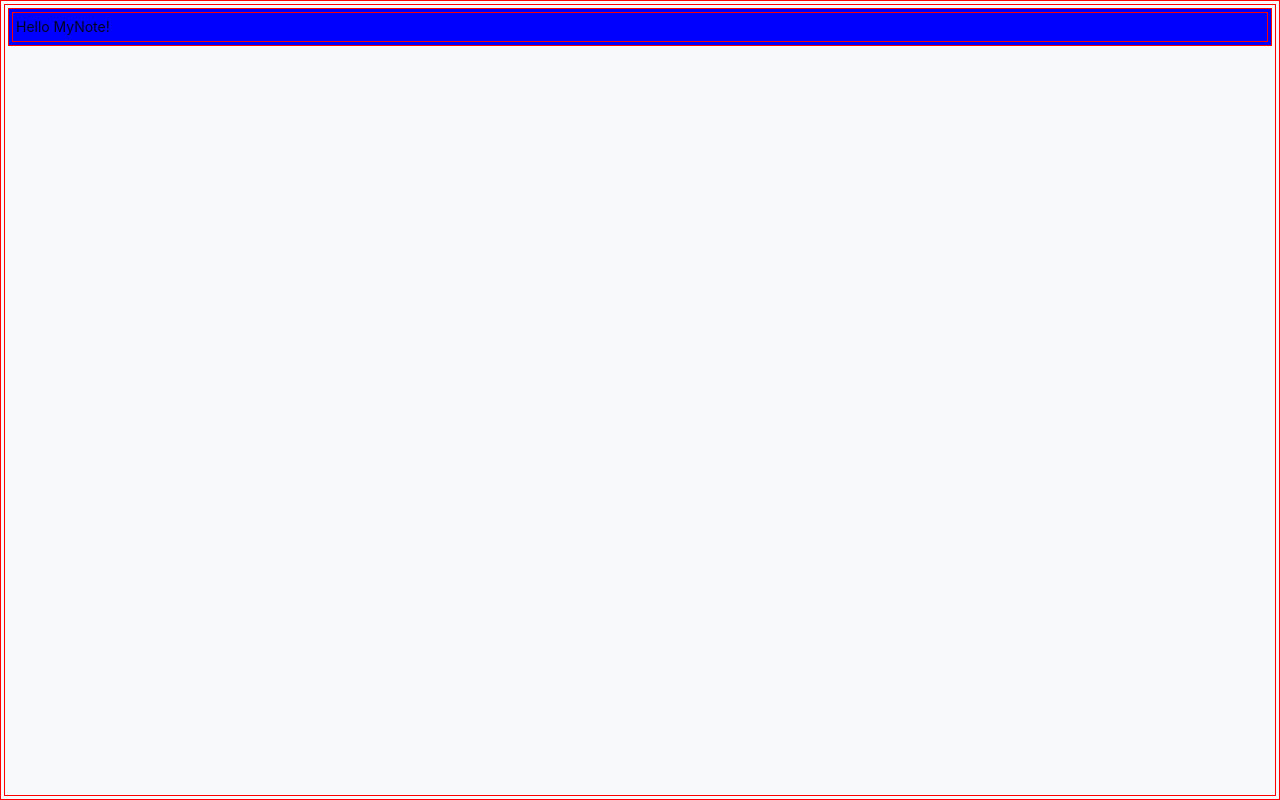
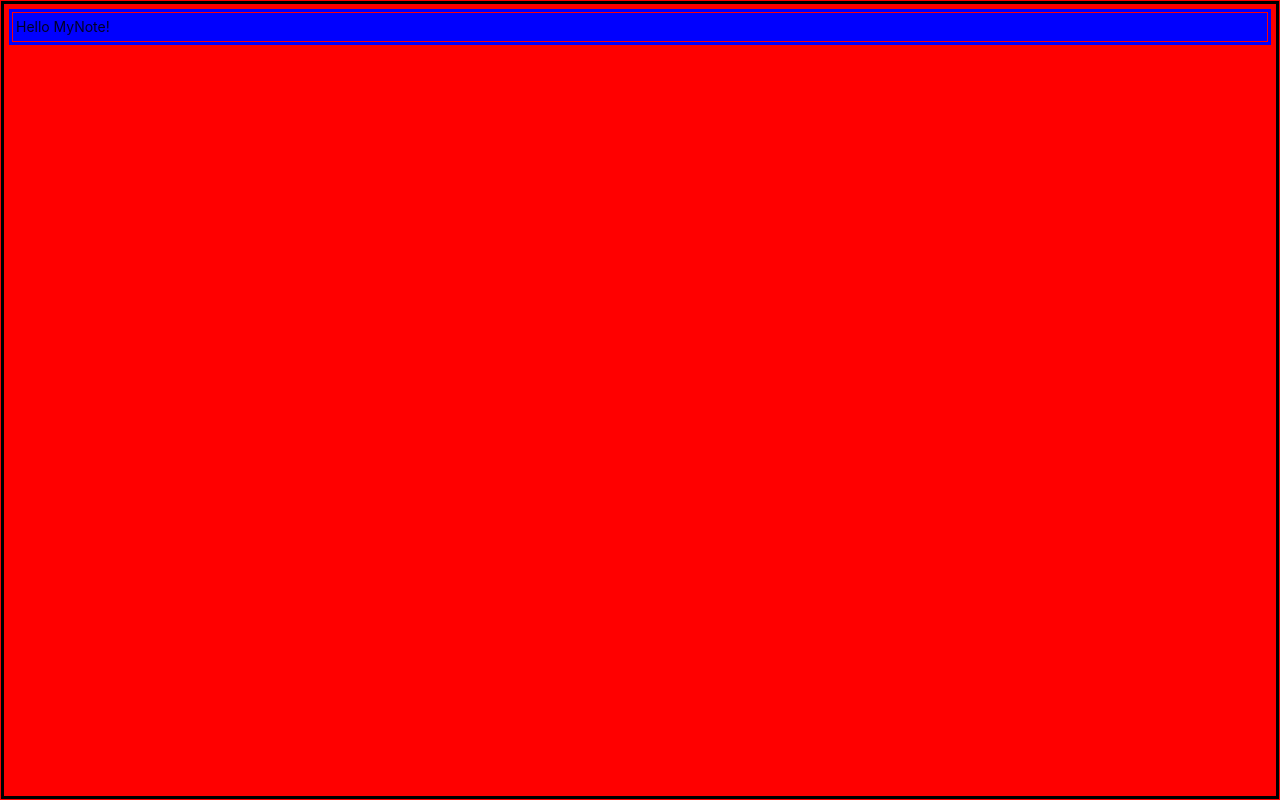
Before and after one commit to Tridict/MyNote, a Vue app: page /editor in a window 1280 px wide. Built offline with nearby package versions, Linux system fonts and the light colour scheme; what @kangc/v-md-editor would draw is missing.

Commit message:
color html

```diff
--- a/src/App.vue
+++ b/src/App.vue
@@ -3,10 +3,13 @@
 </template>
 
 <style lang="scss">
-body {
-  background: red;
-  #app {
-    background: blue;
+html {
+  background: #000;
+  body {
+    background: red;
+    #app {
+      background: blue;
+    }
   }
 }
 </style>
--- a/src/assets/scss/common.scss
+++ b/src/assets/scss/common.scss
@@ -7,6 +7,7 @@
   margin: 0;
   padding: 3px;
   border: solid 1px red;
+  box-sizing: border-box;
 }
 
 body {
```
Also changed, not shown: 5 other files (tests, documents, lock files or other folders).
